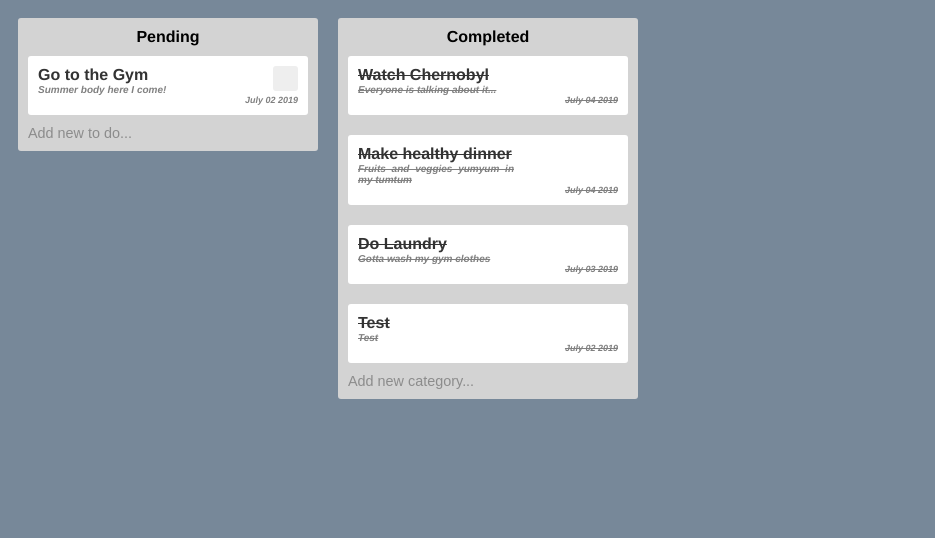
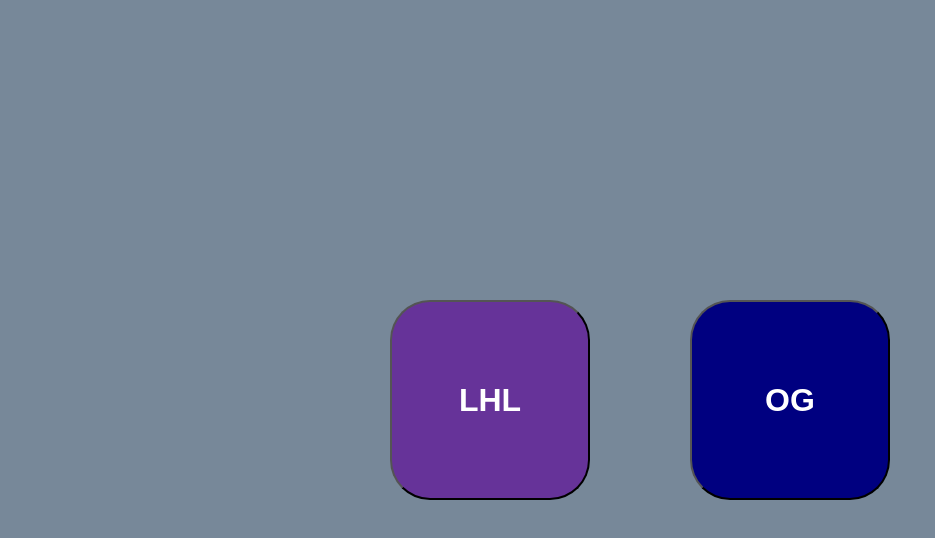
Before and after one commit to sahanah-ganesh/Yello, a React (Create React App) app: page / in a window 1280 px wide. Shown: the top 538 px of the page, without its empty margins (0-935 px from the left). Built offline with nearby package versions, Linux system fonts and the light colour scheme; data requests are answered from the project's data file.

Commit message:
styles home page

```diff
--- a/package.json
+++ b/package.json
@@ -35,7 +35,7 @@
   },
   "scripts": {
     "start": "node server.js",
-    "build": "webpack --mode development",
+    "build": "webpack --mode development --watch",
     "test": "echo \"Error: no test specified\" && exit 1",
     "eject": "react-scripts eject",
     "dev": "nodemon server.js"
--- a/src/Components/Home.js
+++ b/src/Components/Home.js
@@ -6,7 +6,10 @@
   render() {
     return (
       <Router>
-        <div className='Home'></div>
+        <div className='home'>
+          <button className='lhl-button'>LHL</button>
+          <button className='other-button'>OG</button>
+        </div>
       </Router>
     )
   }
--- a/src/Styles/App.css
+++ b/src/Styles/App.css
@@ -5,6 +5,55 @@
   line-height: normal;
   text-align: justify;
   -webkit-font-smoothing: antialiased;
+}
+
+.home {
+  position: absolute;
+  top: 50%;
+  left: 50%;
+  width: 500px;
+  height: 500px;
+  margin-top: -250px;
+  /* Half the height */
+  margin-left: -250px;
+  /* Half the width */
+  justify-content: space-between;
+  align-items: center;
+  display: flex;
+}
+
+.lhl-button {
+  width: 200px;
+  height: 200px;
+  background: rebeccapurple;
+  border-radius: 20%;
+  align-self: left;
+  font-size: xx-large;
+  font-weight: bold;
+  color: white;
+}
+
+.lhl-button:hover {
+  letter-spacing: 0.2em;
+  background: white;
+  color: rebeccapurple;
+}
+
+.other-button {
+  width: 200px;
+  height: 200px;
+  background: navy;
+  border-radius: 20%;
+  align-self: right;
+  font-size: xx-large;
+  font-weight: bold;
+  color: white;
+}
+
+.other-button:hover {
+  letter-spacing: 0.2em;
+  background: white;
+  color: navy;
 }
 
 /* TODO CONTAINER WITH TODO ITEMS */
--- a/src/index.js
+++ b/src/index.js
@@ -2,14 +2,14 @@
 import { render } from 'react-dom';
 import { Provider } from 'react-redux';
 import store from './Modules/store.js';
-import App from './Components/App.js';
+import Home from './Components/Home.js';
 import './Styles/App.css';
 
 window.store = store;
 
 render(
   <Provider store={ store }>
-    <App/>
+    <Home/>
   </Provider>,
   document.getElementById('root')
 );
```
